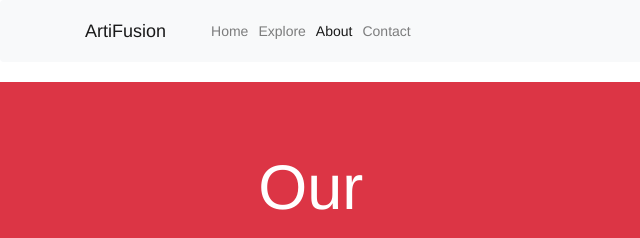
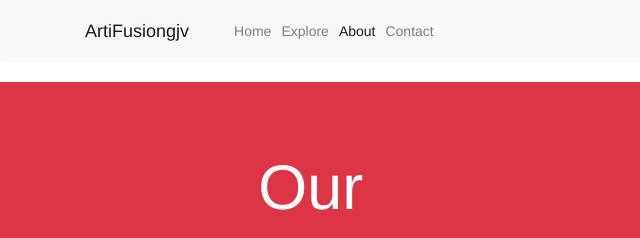
Before and after one commit to leandropaolo1/cs220_web3, a plain HTML site: page about.html in a window 1280 px wide. Shown: the top 238 px of the page, 0-640 px from the left. Drawn offline with nearby package versions, Linux system fonts and the light colour scheme.

Commit message:
ytrbcytfcyntrcntrnv

```diff
--- a/about.html
+++ b/about.html
@@ -32,7 +32,7 @@
 <header>
     <nav class="navbar navbar-expand-lg navbar-light bg-light">
         <div class="container">
-            <a class="navbar-brand" href="#">ArtiFusion</a>
+            <a class="navbar-brand" href="#">ArtiFusiongjv</a>
             <button class="navbar-toggler" type="button" data-toggle="collapse" data-target="#navbarNav" aria-controls="navbarNav" aria-expanded="false" aria-label="Toggle navigation">
                 <span class="navbar-toggler-icon"></span>
             </button>
```
